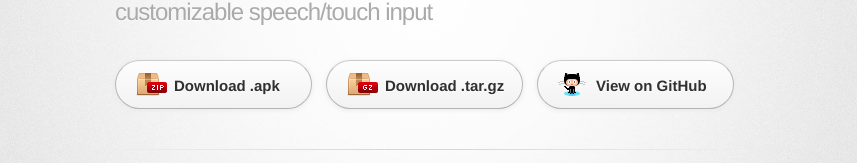
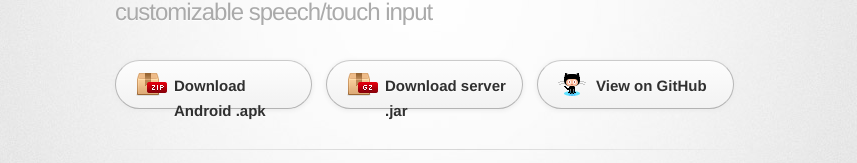
Before and after one commit to zafar142007/Controlio, a plain HTML site: page index.html in a window 1280 px wide. Shown: the part 128-291 px from the top of the page, without its empty margins (215-1072 px from the left). Drawn offline with Linux system fonts and the light colour scheme; a web font is replaced by a local one.

Commit message:
Update index.html

```diff
--- a/index.html
+++ b/index.html
@@ -23,8 +23,8 @@
         </header>
 
         <section id="downloads" class="clearfix">
-          <a href="https://github.com/zafar142007/Controlio/raw/master/Controlio_0_7/bin/Controlio_0_6.apk" id="download-zip" class="button"><span>Download .apk</span></a>
-          <a href="https://github.com/zafar142007/Controlio/tarball/master" id="download-tar-gz" class="button"><span>Download .tar.gz</span></a>
+          <a href="https://github.com/zafar142007/Controlio/raw/master/Controlio_0_7/bin/Controlio_0_6.apk" id="download-zip" class="button"><span>Download Android .apk</span></a>
+          <a href="https://github.com/zafar142007/Controlio/raw/master/Controlio_0_7/ControlioServer_0_7/target/ControlioServer-0.0.1-executable.jar" id="download-tar-gz" class="button"><span>Download server .jar</span></a>
           <a href="https://github.com/zafar142007/Controlio" id="view-on-github" class="button"><span>View on GitHub</span></a>
         </section>
 
```
